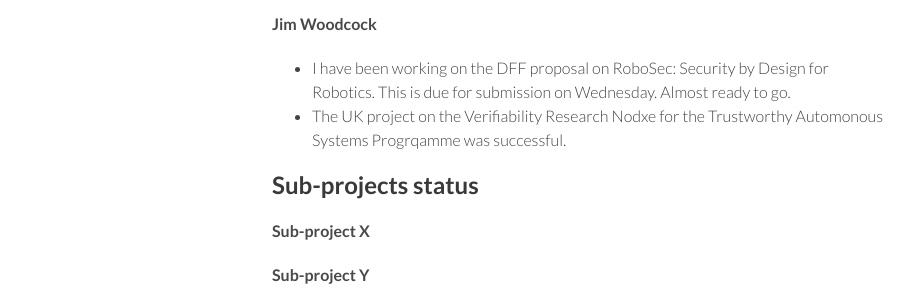
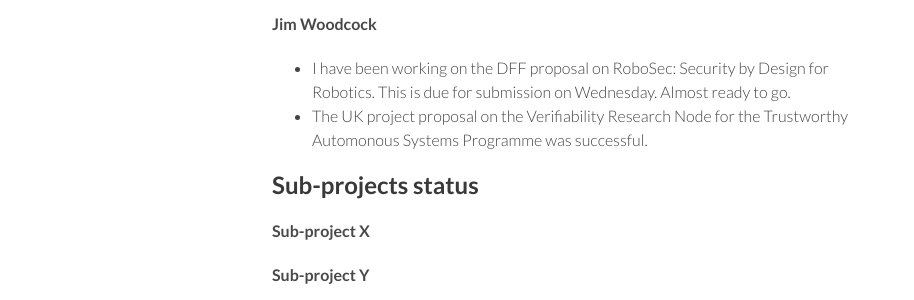
Before and after one commit to digitaltwincentre/digitaltwincentre.github.io, a Jekyll site: the page built from _biweeklies/Biweekly-25.md, in a window 1280 px wide. Shown: the part 457-757 px from the top of the page, without its empty margins (178-1092 px from the left). Built offline with Jekyll 4.4.1, drawn with Linux system fonts in a browser that asks for light colours; nearby versions of some CDN libraries.

Commit message:
Update Biweekly-25.md

```diff
--- a/_biweeklies/Biweekly-25.md
+++ b/_biweeklies/Biweekly-25.md
@@ -30,7 +30,7 @@ date: 29 September 2020, 1400 CEST
 
 #### Jim Woodcock
 * I have been working on the DFF proposal on RoboSec: Security by Design for Robotics. This is due for submission on Wednesday. Almost ready to go.
-* The UK project on the Verifiability Research Nodxe for the Trustworthy Automonous Systems Progrqamme was successful.
+* The UK project proposal on the Verifiability Research Node for the Trustworthy Automonous Systems Programme was successful.
 
 
 ## Sub-projects status
```
